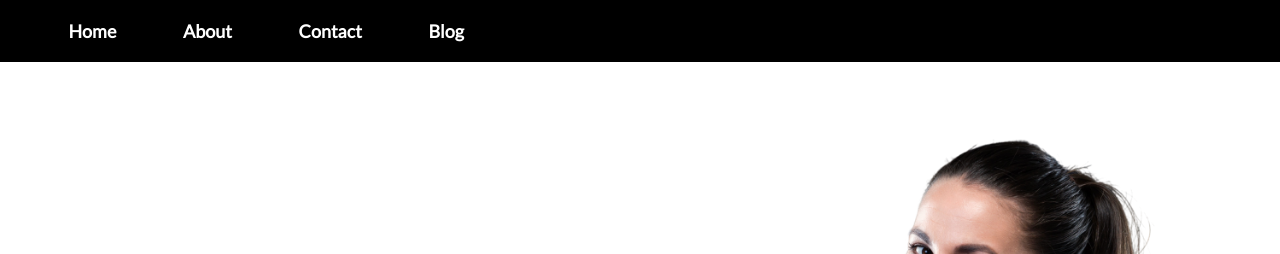
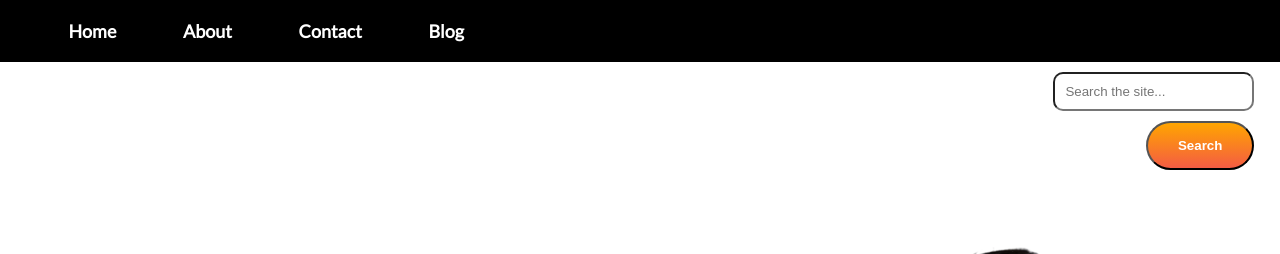
Before and after one commit to naimurrahmanshadin/food-network, a plain HTML site: page index.html in a window 1280 px wide. Shown: the top 254 px of the page. Drawn offline with Linux system fonts and the light colour scheme.

Commit message:
final commit

```diff
--- a/index.html
+++ b/index.html
@@ -18,6 +18,14 @@
        <a href="https://naimurrahmanshadin.github.io/food-network/">Contact</a>
        <a href="https://naimurrahmanshadin.github.io/food-network/">Blog</a>
     </header>
+        <section>
+            <div class="searchbar-alignment">
+                <input class="input-box searchbar-right" type="text" placeholder="Search the site...">
+            </div>
+            <div class="searchbar-alignment">
+                <button class="button searchbar-right">Search</button>
+            </div>
+        </section>
     <section class="flexible-container">
         <div class="half-width">
             <h1 class="reducing-gap top-gap"><span class="orange-colored">Skip</span> The Diet,</h1>
@@ -85,8 +93,8 @@
                 <h5>Sign Up Now!</h5>
                 <input class="input-box" type="emai" placeholder="Your email"><br>
                 <input class="input-box" type="password" placeholder="Your password">
-                </form><br>
-            <a  target="_blank" class="button" href="https://facebook.com/alsafayet98">Sign Up</a>
+            </form><br>
+            <button class="button">Sign Up</button>
         </div>
     </section>
     <footer id="background-bottom">
--- a/style.css
+++ b/style.css
@@ -18,10 +18,9 @@ header a{
     text-align: center;
     margin-left: 5%;
 }
-header p{
-    color: white;
-    font-size: 20px;
-    font-weight: 700;
+.searchbar-alignment{
+    text-align: right;
+    margin-right: 2%;
 }
 h1{
     font-size: 50px;
@@ -71,6 +70,7 @@ span{
     border-radius: 200px;
     font-weight: 600;
     color: white;
+    margin-top: 10px;
 }
 #background-img{
     background-image: url(images/background.png);
@@ -105,13 +105,12 @@ h4{
 #sign-up-form{
     box-shadow: 1px 1px 20px lightgray;
     text-align: center;
-    margin-bottom: 0;
     padding-bottom: 50px;
     background: orange;
 }
 .input-box{
     padding: 10px 10px;
-    margin: 20px;
+    margin-top: 10px;
     border-radius: 10px;
     background: white;
 }
```
